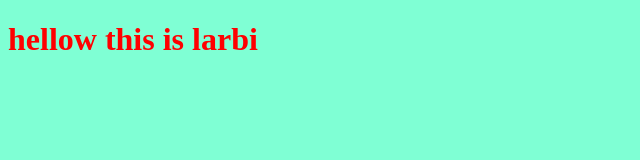
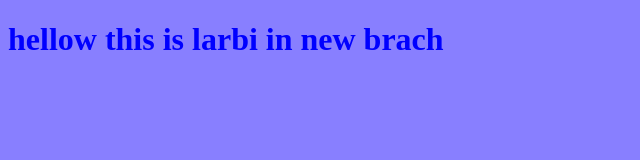
Before and after one commit to moumensilarbi/mon_projet, a plain HTML site: page index.html in a window 1280 px wide. Shown: the whole page, without its empty margins (0-640 px from the left). Drawn offline with Linux system fonts and the light colour scheme.

Commit message:
chaging new style for new brach

```diff
--- a/index.html
+++ b/index.html
@@ -9,7 +9,7 @@
 </head>
 <body>
 
-    <h1>  hellow this is larbi</h1>
+    <h1>  hellow this is larbi in new brach</h1>
     <script src="app.js"></script>
 </body>
 </html>
--- a/style.css
+++ b/style.css
@@ -1,6 +1,6 @@
 h1{
-    color: red;
+    color: blue;
 }
 body{
-    background-color: aquamarine;
+    background-color: rgb(136, 127, 255);
 }
```
